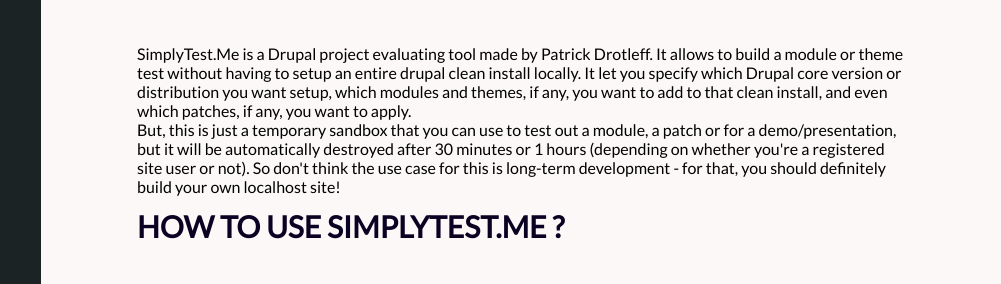
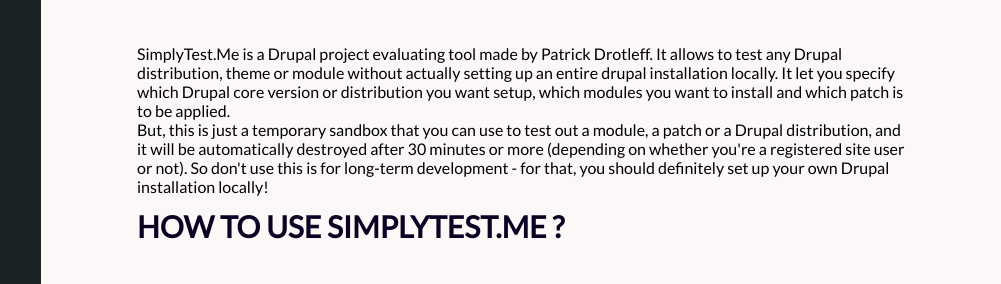
Before and after one commit to neerajp99/simplytest, a plain HTML site: page index.html in a window 1280 px wide. Shown: the part 484-768 px from the top of the page, 279-1280 px from the left. Drawn offline with nearby package versions, Linux system fonts and the light colour scheme; a script that the page names is missing.

Commit message:
changes done

```diff
--- a/index.html
+++ b/index.html
@@ -57,10 +57,9 @@
                 <hr class="noshade1">
                 <br>
                <p class="refrain">
-
-
-SimplyTest.Me is a Drupal project evaluating tool made by Patrick Drotleff. It allows to build  a module or theme test without having to setup an entire drupal clean install locally. It let you specify which Drupal core version or distribution you want setup, which modules and themes, if any, you want to add to that clean install, and even which patches, if any, you want to apply.<br>
- But, this is just a temporary sandbox that you can use to test out a module, a patch or for a demo/presentation, but it will be automatically destroyed after 30 minutes or 1 hours (depending on whether you're a registered site user or not).  So don't think the use case for this is long-term development - for that, you should definitely build your own localhost site!
+SimplyTest.Me is a Drupal project evaluating tool made by Patrick Drotleff. It allows to test any Drupal distribution, theme or module without actually setting up an entire drupal installation locally. It let you specify which Drupal core version or distribution you want setup, which modules you want to install and which patch is to be applied.
+<br>
+But, this is just a temporary sandbox that you can use to test out a module, a patch or a Drupal distribution, and it will be automatically destroyed after 30 minutes or more (depending on whether you're a registered site user or not). So don't use this is for long-term development - for that, you should definitely set up your own Drupal installation locally!
  <br><br><br></p>
 
  <h2 class="text1">HOW TO USE SIMPLYTEST.ME ? </h2>
```
